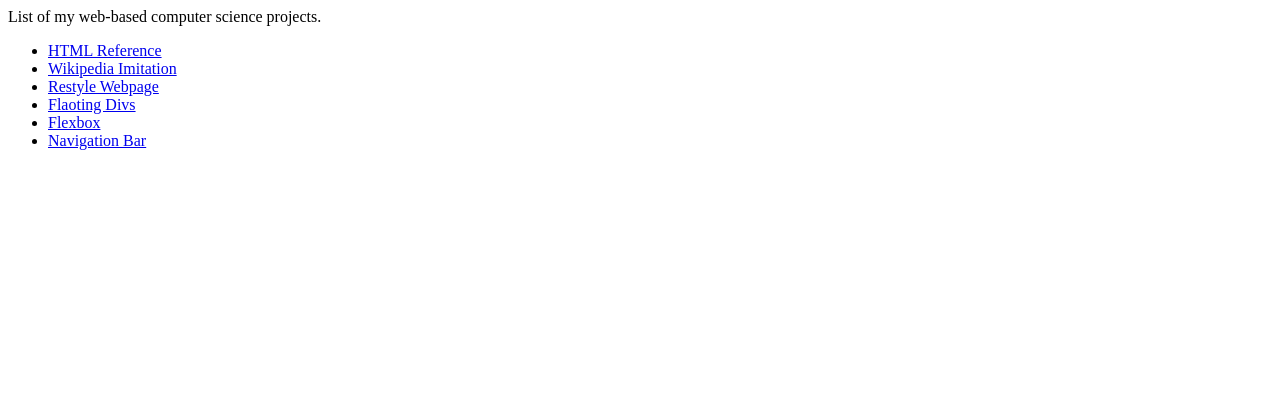
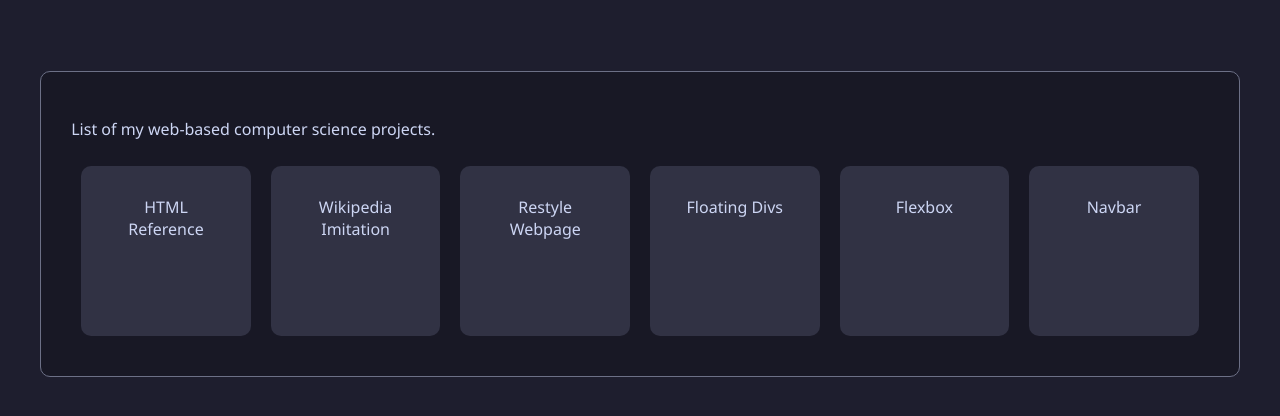
Before and after one commit to carsonetb/computer-science, a plain HTML site: page index.html in a window 1280 px wide. Drawn offline with Linux system fonts and the light colour scheme.

Commit message:
Restyle main page

```diff
--- a/index.html
+++ b/index.html
@@ -1,16 +1,33 @@
 <html>
     <head>
         <title>carsonetb - computer science</title>
+        <link rel="stylesheet" href="style.css" />
     </head>
     <body>
-        List of my web-based computer science projects.
-        <ul>
-            <li><a href="/1_html_reference/">HTML Reference</a></li>
-            <li><a href="/2_wikipedia_imitation/">Wikipedia Imitation</a></li>
-            <li><a href="/3_restyle_webpage/">Restyle Webpage</a></li>
-            <li><a href="/4_floating_divs/">Flaoting Divs</a></li>
-            <li><a href="/5_flexbox/">Flexbox</a></li>
-            <li><a href="/6_navigation_bar/">Navigation Bar</a></li>
-        </ul>
+        <div class="content-container">
+            <div class="content">
+                <p>List of my web-based computer science projects.</p>
+                <div class="projects-container">
+                    <a href="1_html_reference/" class="project">
+                        HTML Reference
+                    </a>
+                    <a href="2_wikipedia_imitation/" class="project">
+                        Wikipedia Imitation
+                    </a>
+                    <a href="3_restyle_webpage/" class="project">
+                        Restyle Webpage
+                    </a>
+                    <a href="4_floating_divs/" class="project">
+                        Floating Divs
+                    </a>
+                    <a href="5_flexbox/" class="project">
+                        Flexbox
+                    </a>
+                    <a href="6_navigation_bar/" class="project">
+                        Navbar
+                    </a>
+                </div>
+            </div>
+        </div>
     </body>
 </html>
--- /dev/null
+++ b/style.css
@@ -0,0 +1,47 @@
+body {
+    background-color: rgb(30, 30, 46);
+    color: rgb(205, 214, 244);
+    font-family: 'Segoe UI', Tahoma, Geneva, Verdana, sans-serif;
+}
+
+a {
+    color: rgb(137, 180, 250);
+}
+
+.content-container {
+    display: flex;
+    justify-content: center;
+
+}
+
+.content {
+    background-color: rgb(24, 24, 37);
+    margin-top: 5%;
+    width: 90%;
+    padding: 30px;
+
+    border-radius: 10px;
+    border-style: solid;
+    border-color: rgb(108, 112, 134);
+    border-width: 1px;
+}
+
+.project {
+    background-color: rgb(49, 50, 68);
+    color: rgb(205, 214, 244);
+    text-decoration: none;
+
+    padding: 30px;
+    width: 20%;
+    aspect-ratio: 1 / 1;
+    margin: 10px;
+    border-radius: 10px;
+    display: block;
+}
+
+.projects-container {
+    text-align: center;
+    display: flex;
+    flex-shrink: 1 1 200px;
+    justify-content: center;
+}
```
Also changed, not shown: 1 other file.
